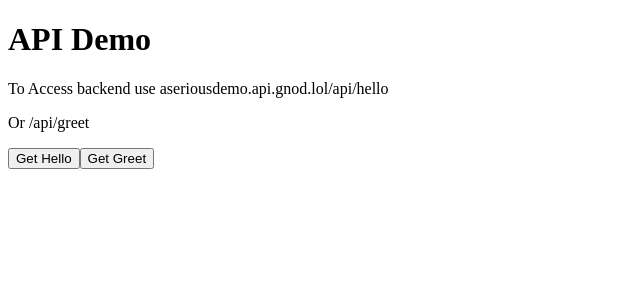
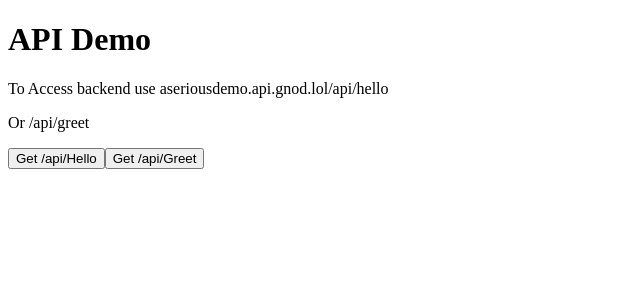
Before and after one commit to FourCasts/hello-jenkins-nvjs, a Vue app in the folder frontend/: page / in a window 1280 px wide. Shown: the top 300 px of the page, without its empty margins (0-640 px from the left). Built offline with nearby package versions, Linux system fonts and the light colour scheme.

Commit message:
style: change button text

```diff
--- a/frontend/src/components/HelloWorld.vue
+++ b/frontend/src/components/HelloWorld.vue
@@ -3,8 +3,8 @@
       <h1>API Demo</h1>
       <p>To Access backend use aseriousdemo.api.gnod.lol/api/hello</p>
       <p>Or /api/greet</p>
-      <button @click="fetchHello">Get Hello</button>
-      <button @click="fetchGreet">Get Greet</button>
+      <button @click="fetchHello">Get /api/Hello</button>
+      <button @click="fetchGreet">Get /api/Greet</button>
       <p v-if="url">Request made to: {{ url }}</p>
       <p v-if="response">Response: {{ response }}</p>
   </div>
```
